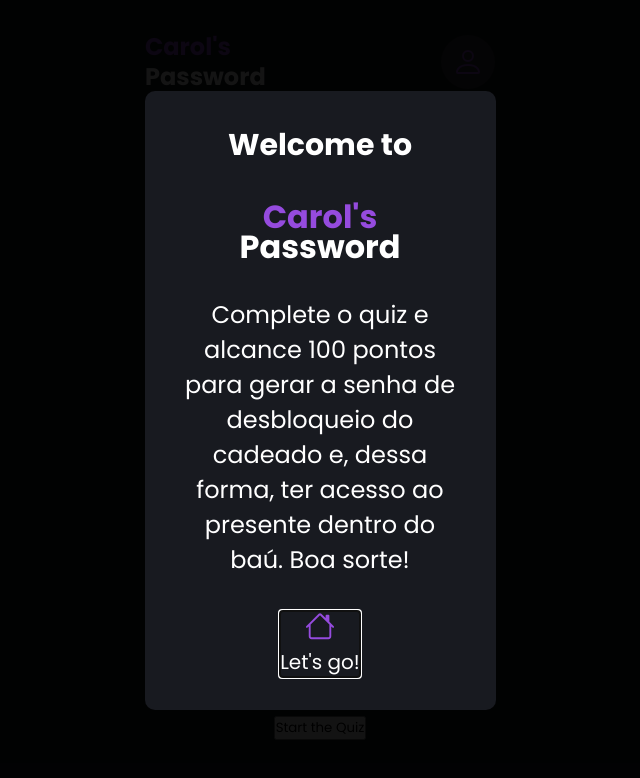
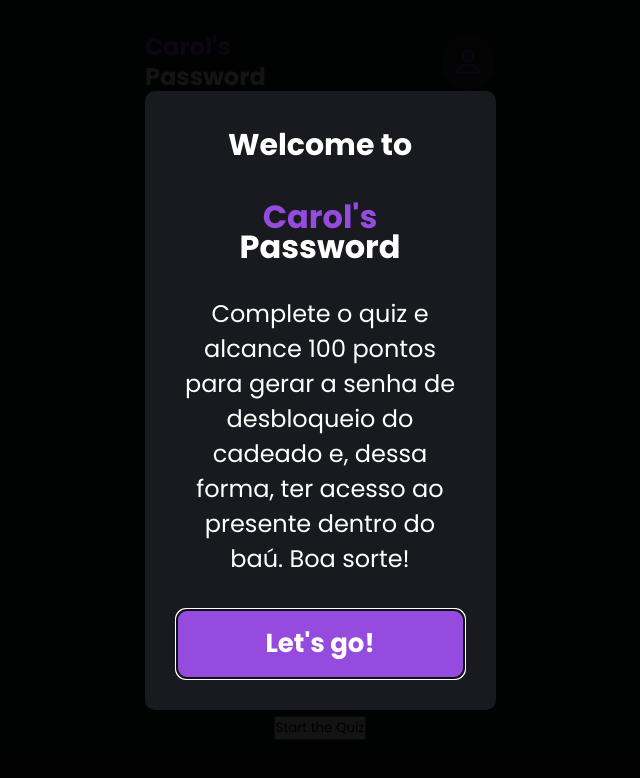
Before and after one commit to aleffreitas/carolspassword, a React (Vite) app: page / in a window 1280 px wide. Shown: the top 778 px of the page, without its empty margins (320-960 px from the left). Built offline with nearby package versions, Linux system fonts and the light colour scheme.

Commit message:
feat: created button for modal

```diff
--- a/src/components/Modal/index.tsx
+++ b/src/components/Modal/index.tsx
@@ -1,19 +1,27 @@
 import * as Dialog from '@radix-ui/react-dialog';
-import { Content, Overlay } from './styles';
+import { ButtonClose, Content, Icon, Overlay } from './styles';
 import { ReactNode } from 'react';
 
 type ModalProps = {
   open: boolean;
   children: ReactNode;
   onClose: () => void;
+  closeIcon?: boolean;
 }
 
-export function Modal({ open, onClose, children }: ModalProps){
+export function Modal({ open, onClose, children, closeIcon }: ModalProps){
   return(
     <Dialog.Root open={open} onOpenChange={onClose}>
       <Dialog.Portal>
         <Overlay>
-          <Content>{children}</Content>
+          <Content>
+            {closeIcon && (
+              <ButtonClose onClick={onClose}>
+                <Icon />
+              </ButtonClose>
+            )}
+            {children}
+          </Content>
         </Overlay>
       </Dialog.Portal>
     </Dialog.Root>
--- a/src/components/Modal/styles.ts
+++ b/src/components/Modal/styles.ts
@@ -1,5 +1,6 @@
 import styled, { css } from 'styled-components';
 import { Overlay as RadixOverlay, Content as RadixContent } from '@radix-ui/react-dialog';
+import { BsXLg } from 'react-icons/bs';
 
 export const Overlay = styled(RadixOverlay)`
   background: rgba(0, 0, 0, 0.92);
@@ -21,4 +22,23 @@ export const Content = styled(RadixContent)`
   padding: 32px;
   border-radius: 10px;
   box-sizing: border-box;
+  position: relative;
 `;
+
+export const ButtonClose = styled.button`
+  display: flex;
+  align-items: center;
+  justify-content: center;
+  border: none;
+  position: absolute;
+  background: none;
+  right: 1rem;
+  top: 1rem;
+`;
+
+export const Icon = styled(BsXLg)`
+  ${({ theme }) => css`
+    color: ${theme.colors.purple};
+    font-size: 22px;
+  `}
+`;
--- a/src/pages/Dashboard/index.tsx
+++ b/src/pages/Dashboard/index.tsx
@@ -37,9 +37,8 @@ export function Dashboard(){
           </Text>
           <Button
             text="Let's go!"
-            variant={1}
-            icon="house"
             type="button"
+            variant={0}
             onClick={() => closeModal()}
           />
         </Container>
```
